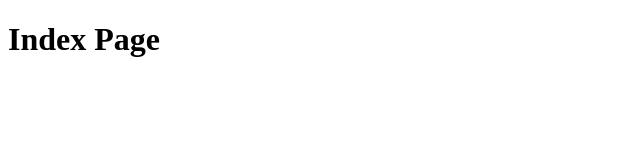
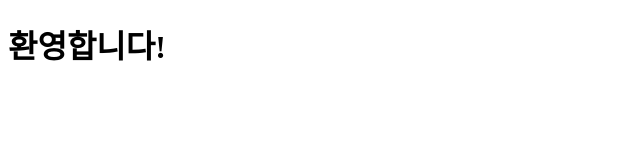
Before and after one commit to jammmm33/project, a plain HTML site: page index.html in a window 1280 px wide. Shown: the whole page, without its empty margins (0-640 px from the left). Drawn offline with Linux system fonts and the light colour scheme.

Commit message:
홍길동: commons.js 추가, index.html 수정

```diff
--- /dev/null
+++ b/commons.js
@@ -0,0 +1 @@
+console.log('파일 실행');
--- a/index.html
+++ b/index.html
@@ -8,7 +8,7 @@
 </head>
 
 <body>
-    <h1>Index Page</h1>
+    <h1>환영합니다!</h1>
 
 </body>
 
```
